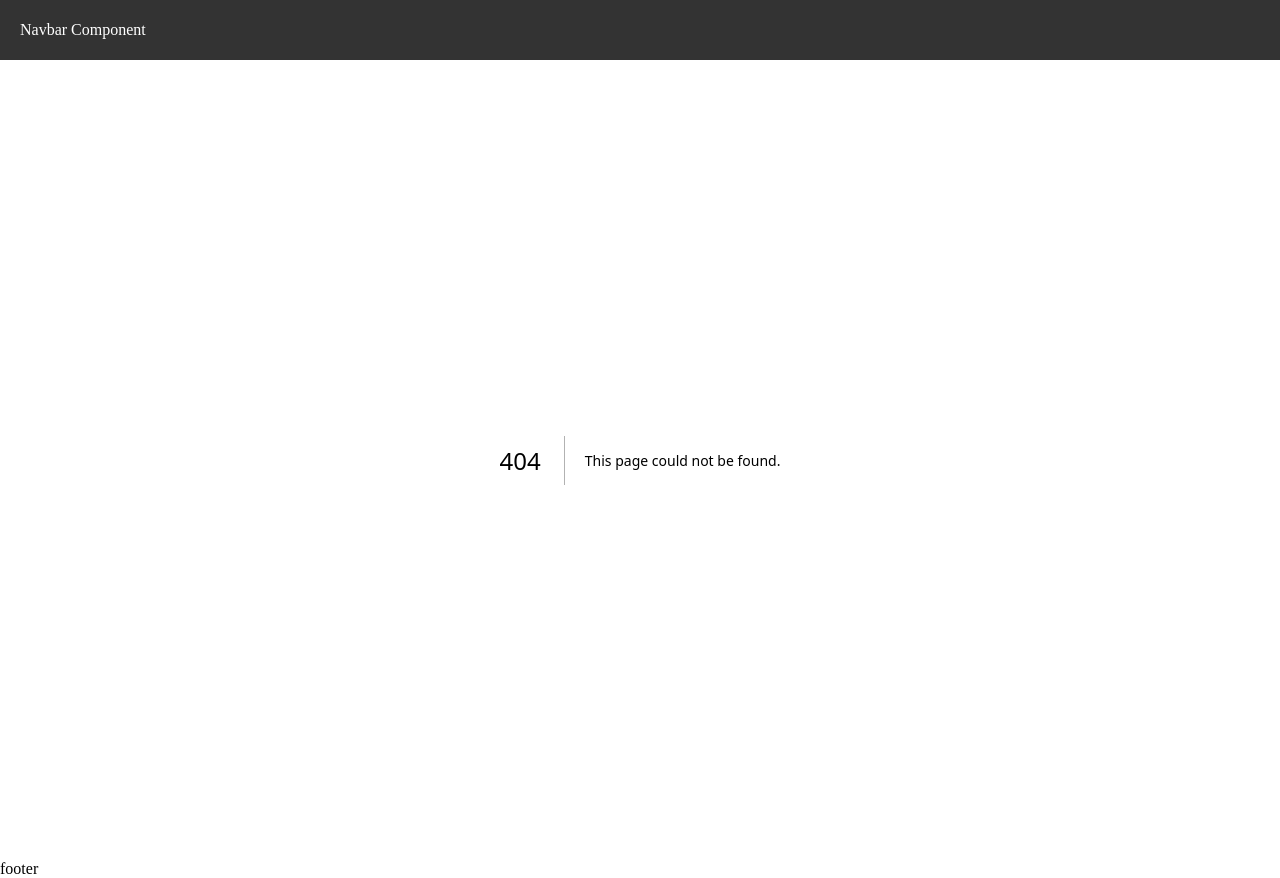
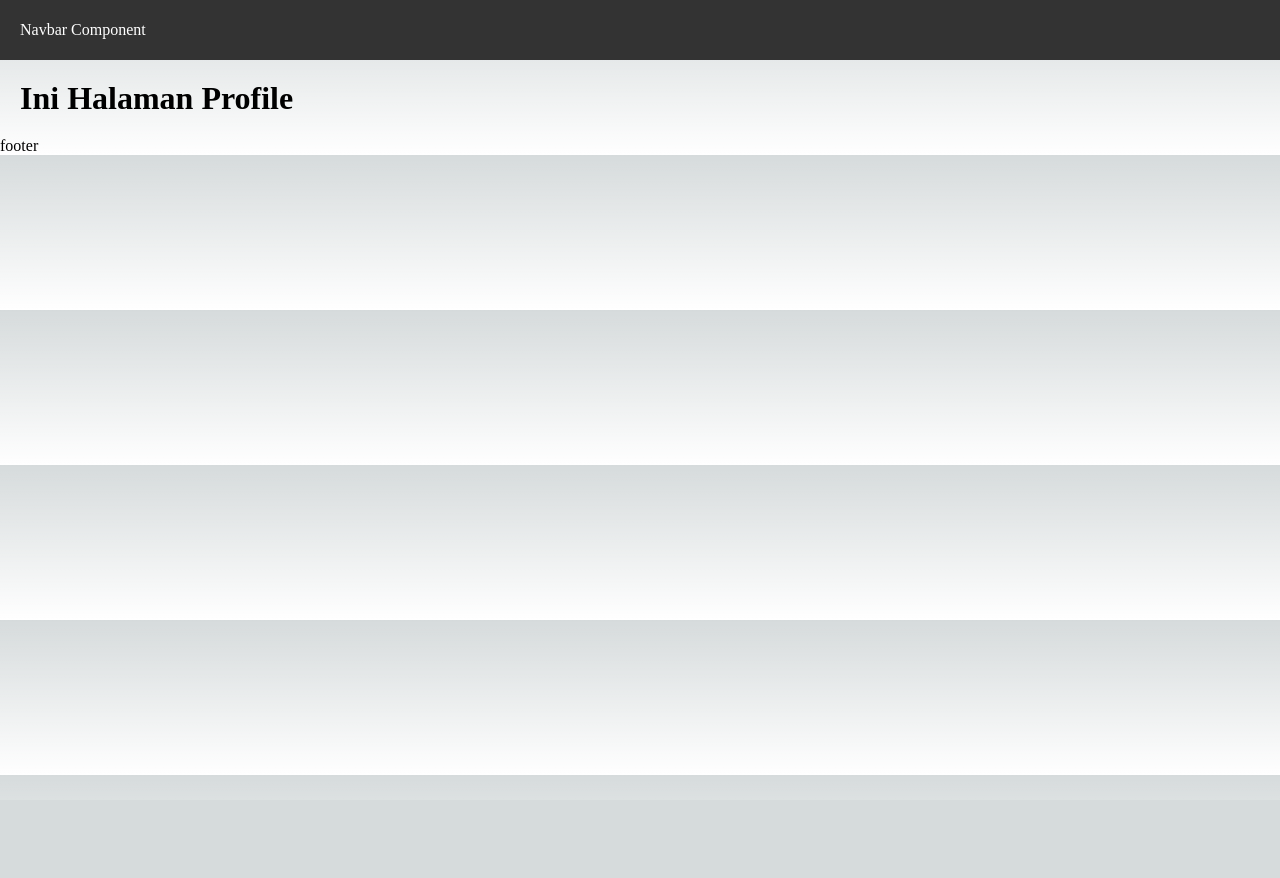
Before and after one commit to DewitaA12/Pemrograman-Framework, a Next.js app in the folder my-app-1/: page /profile in a window 1280 px wide. Before the commit this address had no page. After the commit the page ends 800 px from the top, so only its background shows below. Built offline with nearby package versions, Linux system fonts and the light colour scheme.

Commit message:
task_1 routing

```diff
--- /dev/null
+++ b/my-app-1/src/pages/profile/index.tsx
@@ -0,0 +1,7 @@
+export default function Profile() {
+  return (
+    <div style={{ padding: "20px" }}>
+      <h1>Ini Halaman Profile</h1>
+    </div>
+  );
+}
```
Also changed, not shown: my-app-1/src/pages/profile/edit/index.tsx (added, +7 -0 lines).
